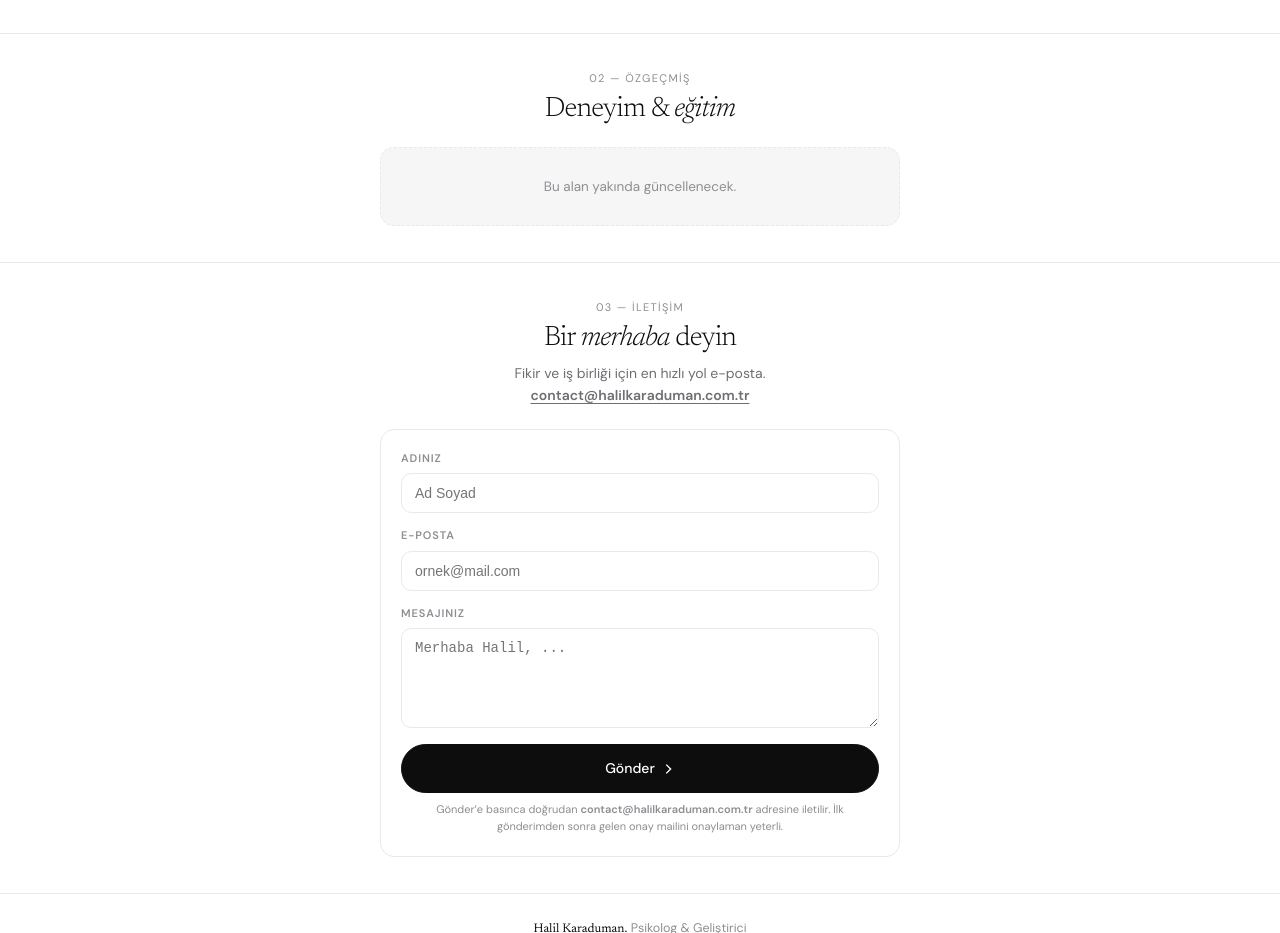
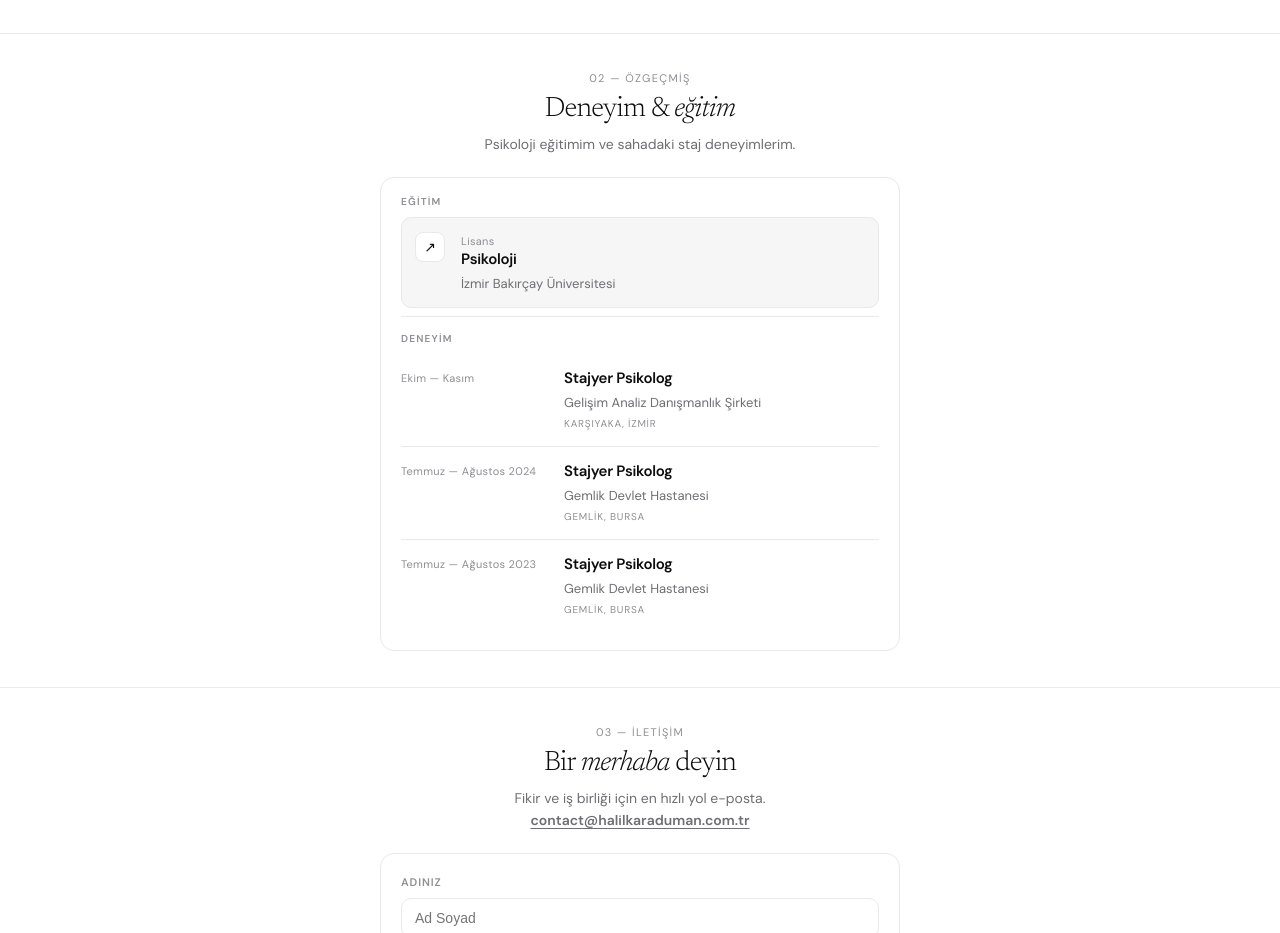
Before and after one commit to kaaradumaann-psi/halilkaraduman.com.tr, a React (Vite) app: page / in a window 1280 px wide. Shown: the part 1200-2133 px from the top of the page. Built offline with nearby package versions, Linux system fonts and the light colour scheme.

Commit message:
Özgeçmiş bölümünü deneyim ve eğitim bilgileriyle güncelle
Co-authored-by: arena-agent <297053741+arena-agent@users.noreply.github.com>

```diff
--- a/src/App.jsx
+++ b/src/App.jsx
@@ -127,14 +127,58 @@ export default function App(){
         </div>
       </section>
 
-      {/* 02 — boş */}
+      {/* 02 */}
       <section id="ozgecmis" className="section">
         <div className="container">
           <div className="section-head reveal">
             <div className="section-num">02 — Özgeçmiş</div>
             <h2 className="section-title">Deneyim & <em>eğitim</em></h2>
+            <p className="section-desc">Psikoloji eğitimim ve sahadaki staj deneyimlerim.</p>
           </div>
-          <div className="empty reveal">Bu alan yakında güncellenecek.</div>
+
+          <div className="resume reveal">
+            <div className="resume-block">
+              <div className="resume-label">Eğitim</div>
+              <article className="resume-item resume-item--education">
+                <div className="resume-mark" aria-hidden="true">↗</div>
+                <div className="resume-content">
+                  <div className="resume-period">Lisans</div>
+                  <h3>Psikoloji</h3>
+                  <p className="resume-place">İzmir Bakırçay Üniversitesi</p>
+                </div>
+              </article>
+            </div>
+
+            <div className="resume-block">
+              <div className="resume-label">Deneyim</div>
+              <div className="resume-list">
+                <article className="resume-item">
+                  <div className="resume-period">Ekim — Kasım</div>
+                  <div className="resume-content">
+                    <h3>Stajyer Psikolog</h3>
+                    <p className="resume-place">Gelişim Analiz Danışmanlık Şirketi</p>
+                    <p className="resume-location">Karşıyaka, İzmir</p>
+                  </div>
+                </article>
+                <article className="resume-item">
+                  <div className="resume-period">Temmuz — Ağustos 2024</div>
+                  <div className="resume-content">
+                    <h3>Stajyer Psikolog</h3>
+                    <p className="resume-place">Gemlik Devlet Hastanesi</p>
+                    <p className="resume-location">Gemlik, Bursa</p>
+                  </div>
+                </article>
+                <article className="resume-item">
+                  <div className="resume-period">Temmuz — Ağustos 2023</div>
+                  <div className="resume-content">
+                    <h3>Stajyer Psikolog</h3>
+                    <p className="resume-place">Gemlik Devlet Hastanesi</p>
+                    <p className="resume-location">Gemlik, Bursa</p>
+                  </div>
+                </article>
+              </div>
+            </div>
+          </div>
         </div>
       </section>
 
--- a/src/index.css
+++ b/src/index.css
@@ -138,12 +138,46 @@ p{margin:0}
 .btn-full:hover{background:#1a1a1a}
 .hint{font-size:10px;letter-spacing:.08em;text-transform:uppercase;color:var(--muted);text-align:center;margin-top:8px}
 
-/* empty - dashed */
-.empty{
+/* resume - eğitim ve deneyim */
+.resume{
   max-width:520px;margin:0 auto;
-  border:1px dashed var(--border);border-radius:var(--radius);
-  padding:28px 20px;text-align:center;background:var(--bg-soft);
-  color:var(--muted);font-size:13.5px;
+  background:white;border:1px solid var(--border);border-radius:var(--radius);
+  padding:4px 20px 18px;
+}
+.resume-block + .resume-block{border-top:1px solid var(--border);margin-top:8px;padding-top:2px}
+.resume-label{
+  padding:12px 0 7px;
+  font-size:10px;letter-spacing:.12em;text-transform:uppercase;
+  color:var(--muted);font-weight:600;
+}
+.resume-item{
+  display:grid;grid-template-columns:145px minmax(0,1fr);gap:18px;
+  padding:15px 0;
+}
+.resume-list .resume-item + .resume-item{border-top:1px solid var(--border)}
+.resume-period{
+  color:var(--muted);font-size:11px;line-height:1.45;
+  letter-spacing:.03em;padding-top:2px;
+}
+.resume-content h3{font-size:15px;line-height:1.3;letter-spacing:-.02em;margin:0 0 4px;font-weight:600}
+.resume-place{font-size:13px;line-height:1.5;color:var(--soft);margin:0}
+.resume-location{
+  color:var(--muted);font-size:10px;line-height:1.4;
+  letter-spacing:.08em;text-transform:uppercase;margin:5px 0 0;
+}
+.resume-item--education{
+  grid-template-columns:34px minmax(0,1fr);gap:12px;
+  padding:14px 13px;background:var(--bg-soft);border:1px solid var(--border);border-radius:10px;
+}
+.resume-mark{
+  width:30px;height:30px;border-radius:8px;display:grid;place-items:center;
+  background:white;border:1px solid var(--border);font-size:14px;color:var(--text);
+}
+
+@media(max-width:520px){
+  .resume{padding-inline:16px}
+  .resume-item:not(.resume-item--education){grid-template-columns:1fr;gap:5px}
+  .resume-period{padding-top:0}
 }
 
 /* form - sade */
```
Also changed, not shown: 1 other file (tests, documents, lock files or other folders).
